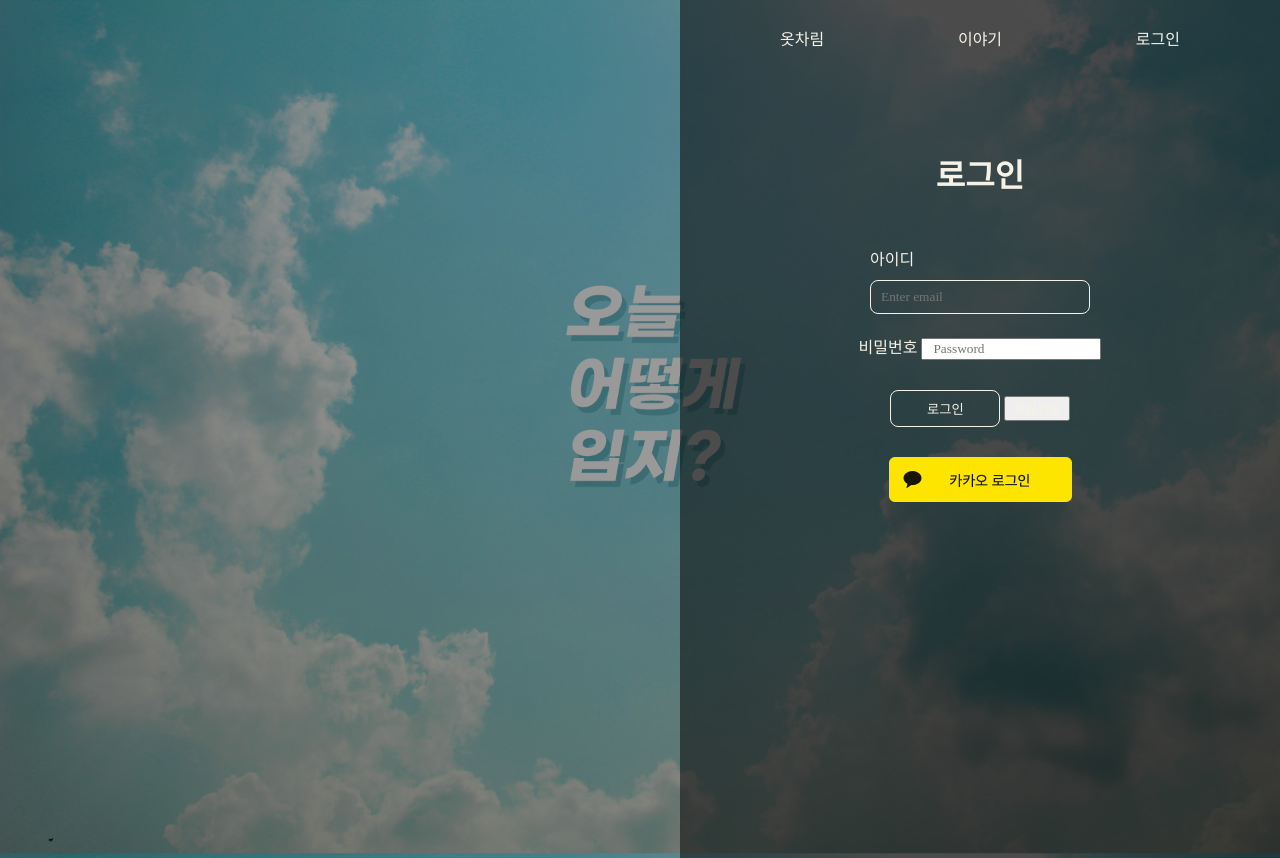
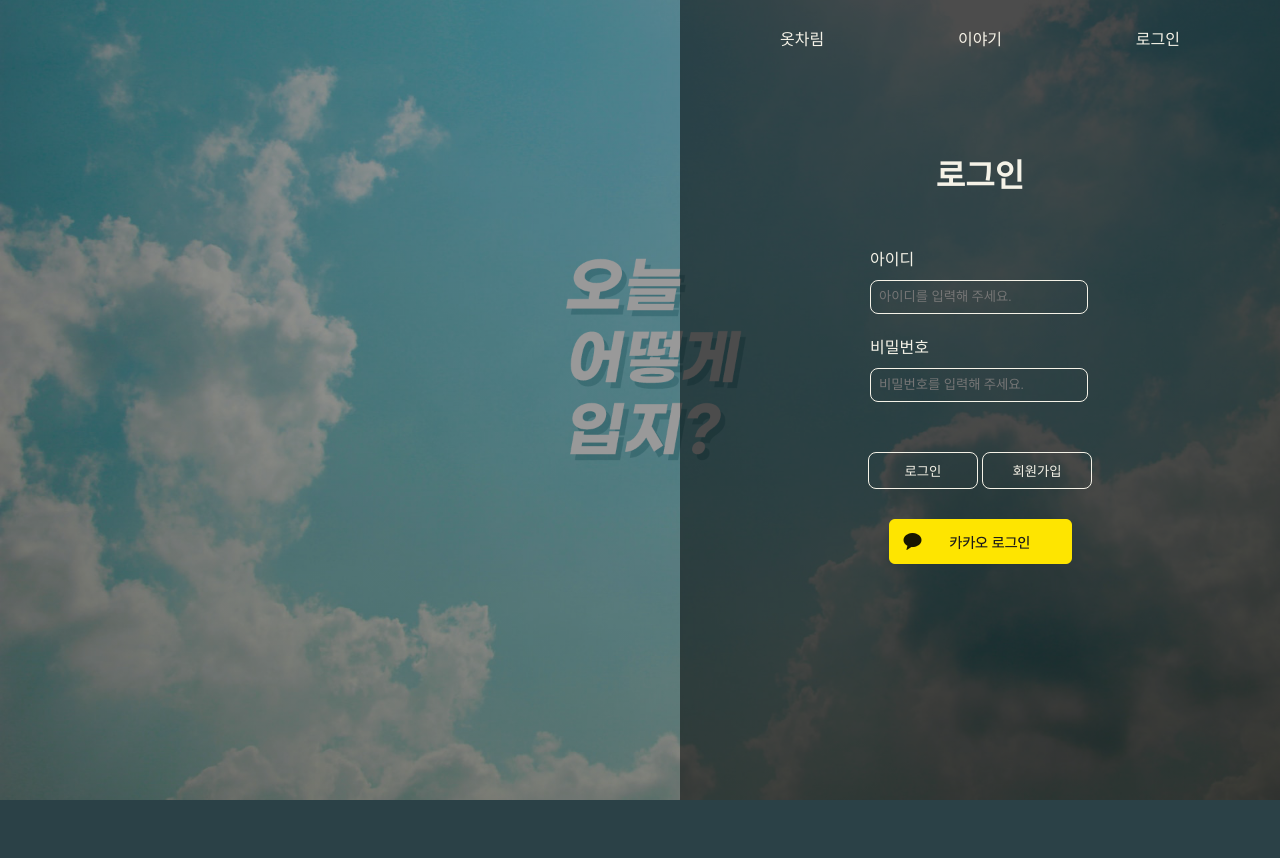
Before and after one commit to maino77/SparataWeather, a Flask app: page /login in a window 1280 px wide. After the commit the page ends 800 px from the top, so only its background shows below. Run offline with Flask 2, Linux system fonts and the light colour scheme; some libraries are stand-ins or nearby versions; some web fonts are replaced.

Commit message:
[수정] login.html  파일 수정

```diff
--- a/templates/login.html
+++ b/templates/login.html
@@ -7,7 +7,7 @@
 
     <title>오늘 어떻게 입지?</title>
     <link rel="stylesheet" href="../static/css/style.css">
-    <link rel="stylesheet" href="../static/css/mediaquery.css">
+<!--    <link rel="stylesheet" href="../static/css/mediaquery.css">-->
     <link rel="stylesheet" href="../static/css/login.css">
 
     <!-- 날씨 아이콘 css -->
@@ -51,18 +51,16 @@
             <form class="form">
                 <h1 class="title">로그인</h1>
                 <div class="form-group">
-                    <label class="email">아이디</label>
-                    <input class="form-control" id="id"
-                           placeholder="Enter email" style="padding-left: 10px">
+                    <label for="id">아이디</label>
+                    <input class="form-control" id="id" placeholder="아이디를 입력해 주세요." maxlength="20">
                 </div>
-                <div class="form-group-pw">
-                    <label>비밀번호</label>
-                    <input type="password" class="form-control-pw" id="pw" placeholder="Password"
-                           style="padding-left: 10px">
+                <div class="form-group">
+                    <label for="pw">비밀번호</label>
+                    <input type="password" class="form-control" id="pw" placeholder="비밀번호를 입력해 주세요." maxlength="20">
                 </div>
                 <div class="btn-all">
                     <button type="submit" class="btn" onclick="login()">로그인</button>
-                    <button type="button" class="btn-1" onclick="location.href='register'">회원가입</button>
+                    <button type="button" class="btn" onclick="location.href='register'">회원가입</button>
                 </div>
 
                 <div class="login-api">
@@ -75,7 +73,6 @@
     </div>
 </div>
 <script src="{{ url_for('static', filename='js/loading.js') }}" > </script>
-<!--<script src="{{ url_for('static', filename='js/weather.js') }}" > </script>-->
 <script src="{{ url_for('static', filename='js/login.js') }}" > </script>
 
 </body>
```
